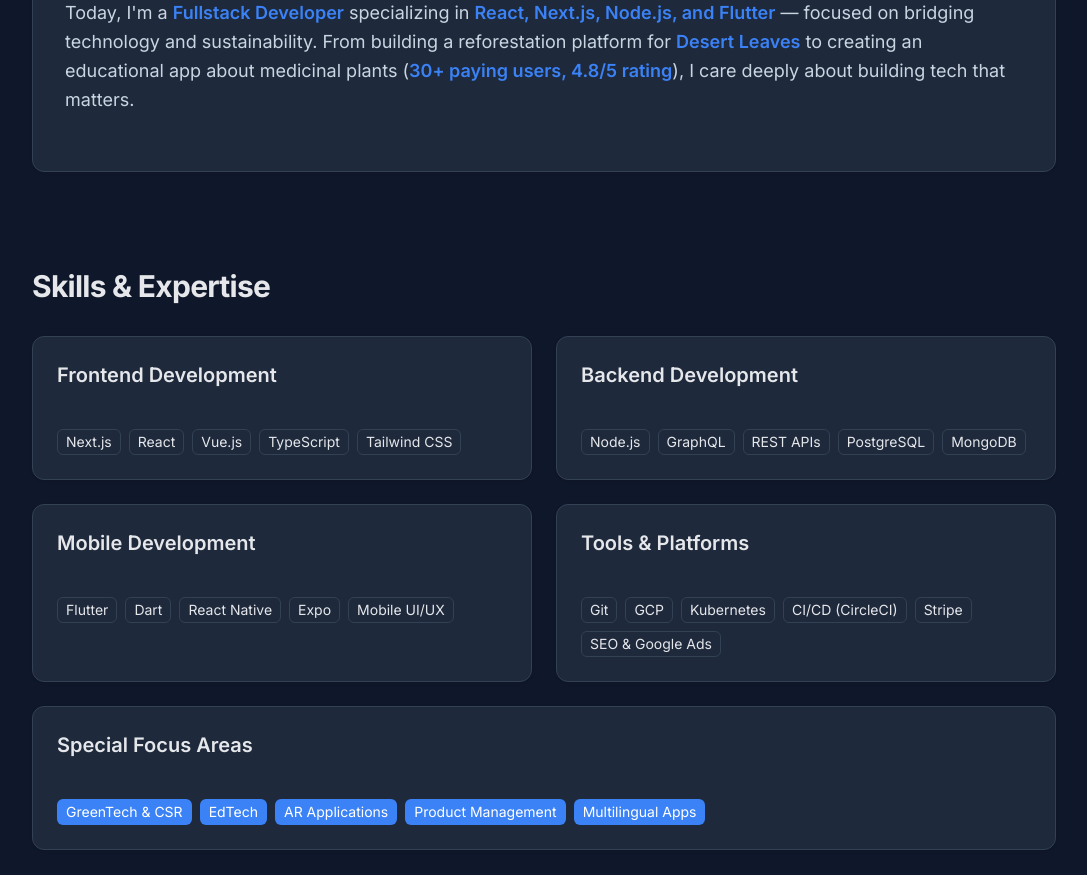
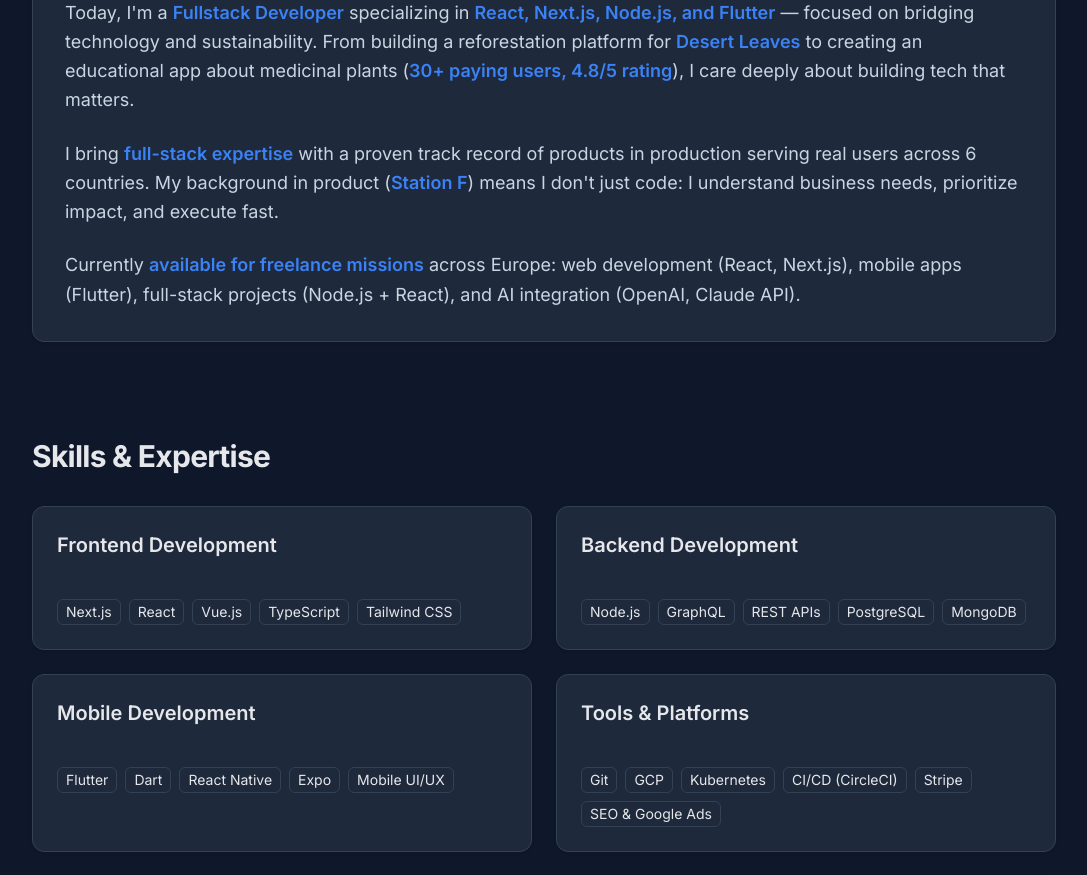
Before and after one commit to Adeline-Lefebvre/protfolio, a Next.js app: page /en in a window 1280 px wide. Shown: the part 840-1715 px from the top of the page, without its empty margins (96-1183 px from the left). Built offline with nearby package versions, Linux system fonts and the light colour scheme.

Commit message:
fix: update about

```diff
--- a/components/about.tsx
+++ b/components/about.tsx
@@ -17,7 +17,8 @@ export function About() {
         <div className="space-y-6 text-lg leading-relaxed text-slate-700 dark:text-slate-300">
           <div dangerouslySetInnerHTML={{ __html: t.about.paragraph1 }} />
           <div dangerouslySetInnerHTML={{ __html: t.about.paragraph2 }} />
-          <div dangerouslySetInnerHTML={{ __html: t.about.paragraph34 }} />
+          <div dangerouslySetInnerHTML={{ __html: t.about.paragraph3 }} />
+          <div dangerouslySetInnerHTML={{ __html: t.about.paragraph4 }} />
         </div>
       </Card>
     </section>
```
